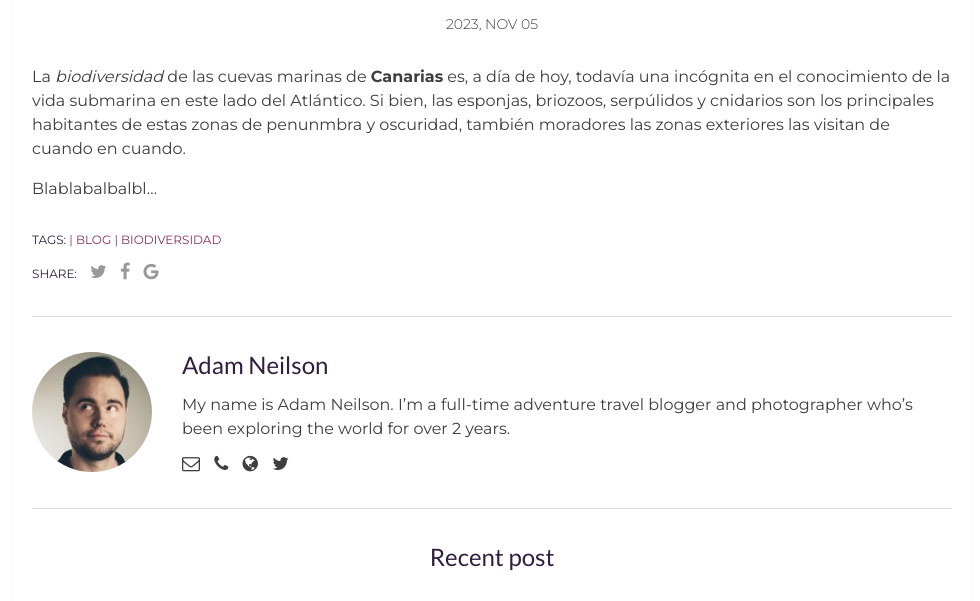
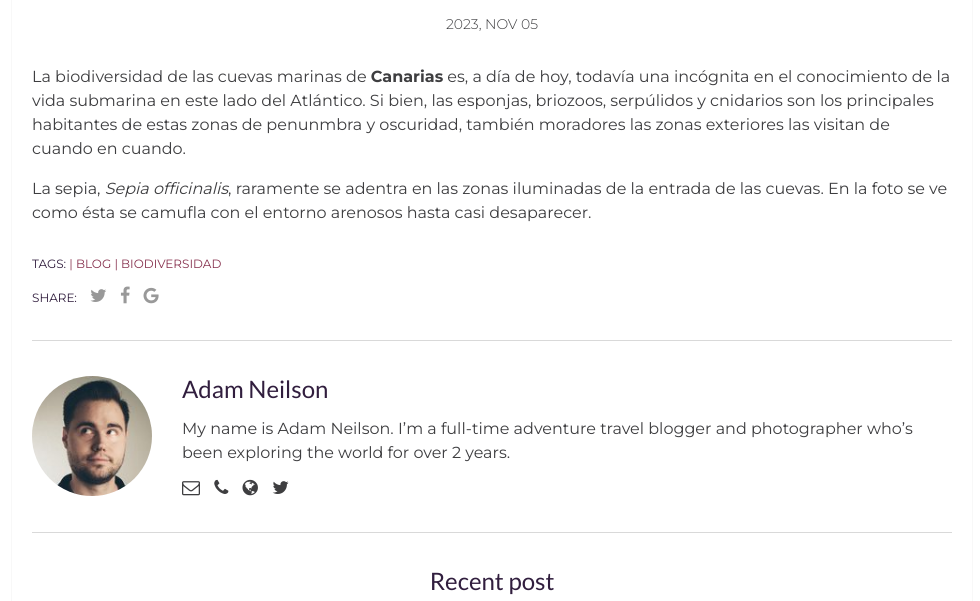
Before and after one commit to yeraygma/adam-blog, a Jekyll site: the page built from _posts/2023-11-05-nuevo-post-creado-por-yeray-gonzalez.markdown, in a window 1280 px wide, cut to the strip 603-1204 px from the top of the page. Shown: the whole strip, without its empty margins (148-1128 px from the left). Built offline with Jekyll 4.4.1, drawn with Linux system fonts in a browser that asks for light colours; comment, search, counter and statistics services are not loaded.

Commit message:
Modificamos texto

```diff
--- a/_posts/2023-11-05-nuevo-post-creado-por-yeray-gonzalez.markdown
+++ b/_posts/2023-11-05-nuevo-post-creado-por-yeray-gonzalez.markdown
@@ -7,6 +7,6 @@ img: post-7.jpg # Add image post (optional)
 tags: [Blog, Biodiversidad]
 author: Yeray González Marrero # Add name author (optional)
 ---
-La *biodiversidad* de las cuevas marinas de **Canarias** es, a día de hoy, todavía una incógnita en el conocimiento de la vida submarina en este lado del Atlántico. Si bien, las esponjas, briozoos, serpúlidos y cnidarios son los principales habitantes de estas zonas de penunmbra y oscuridad, también  moradores las zonas exteriores las visitan de cuando en cuando.
+La biodiversidad de las cuevas marinas de **Canarias** es, a día de hoy, todavía una incógnita en el conocimiento de la vida submarina en este lado del Atlántico. Si bien, las esponjas, briozoos, serpúlidos y cnidarios son los principales habitantes de estas zonas de penunmbra y oscuridad, también  moradores las zonas exteriores las visitan de cuando en cuando.
 
-Blablabalbalbl...
+La sepia, *Sepia officinalis*, raramente se adentra en las zonas iluminadas de la entrada de las cuevas. En la foto se ve como ésta se camufla con el entorno arenosos hasta casi desaparecer.
```
